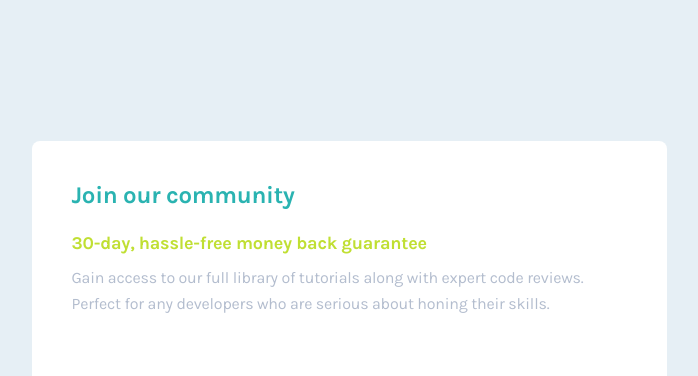
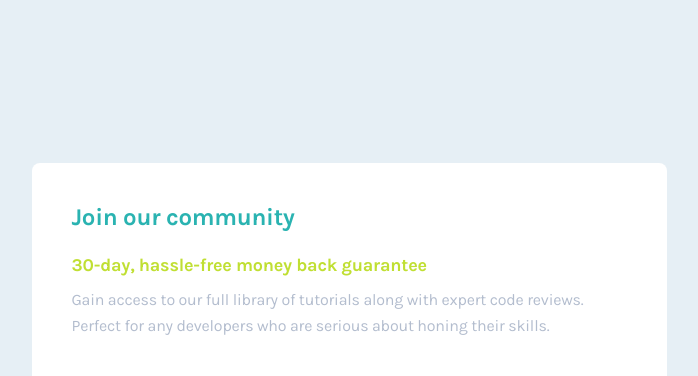
Before and after one commit to Darko96/single-price-grid-component, a plain HTML site: page index.html in a window 1280 px wide. Shown: the top 376 px of the page, without its empty margins (291-989 px from the left). Drawn offline with Linux system fonts and the light colour scheme.

Commit message:
Update style.css

```diff
--- a/css/style.css
+++ b/css/style.css
@@ -27,7 +27,7 @@ body {
 
   display: grid;
   grid-template-columns: repeat(2, 1fr);
-  grid-template-rows: repeat(2, 1fr);
+  grid-template-rows: 1fr 25.9rem;
 }
 
 .join-box {
```
